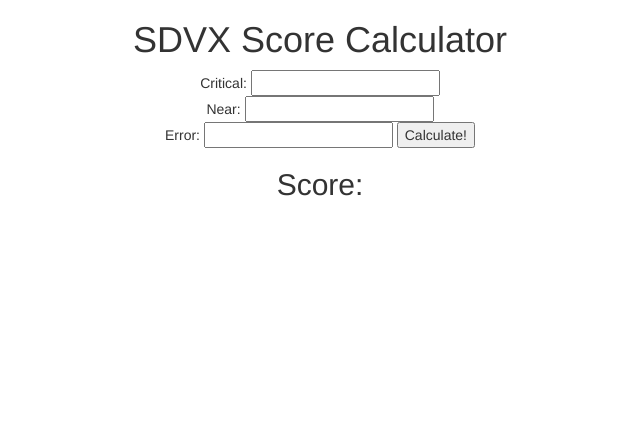
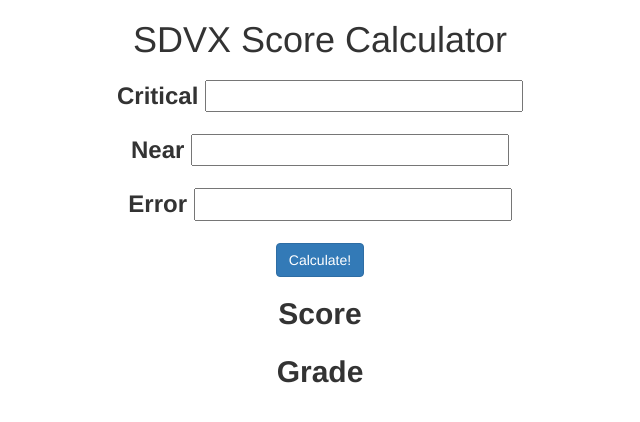
Before and after one commit to brenbread/SDVX-Score-Calculator, a plain HTML site: page index.html in a window 1280 px wide. Shown: the whole page, without its empty margins (320-960 px from the left). Drawn offline with nearby package versions, Linux system fonts and the light colour scheme.

Commit message:
Updated HTML and added grade to calculation
Grade info from here:

http://bemaniwiki.com/index.php?SOUND%20VOLTEX%20IV%20HEAVENLY%20HAVEN#h57277c2

```diff
--- a/calc.js
+++ b/calc.js
@@ -16,5 +16,40 @@ function scoreCalc() {
   else {
     totScore = (criticalVal*critical)+(nearVal*near);
   }
+  var grade ="";
+  if(totScore>=9900000) {
+    grade="S";
+  }
+  else if(totScore>=9800000) {
+    grade="AAA+";
+  }
+  else if(totScore>=9700000) {
+    grade="AAA";
+  }
+  else if(totScore>=9500000) {
+    grade="AA+";
+  }
+  else if(totScore>=9300000) {
+    grade = "AA";
+  }
+  else if(totScore>=9000000) {
+    grade="A+";
+  }
+  else if(totScore>=8700000) {
+    grade = "A";
+  }
+  else if(totScore>=7500000) {
+    grade = "B";
+  }
+  else if (totScore>=6500000) {
+    grade = "C";
+  }
+  else if (totScore<6500000 && totScore>0) {
+    grade="D";
+  }
+  else if (totScore==0){
+    grade="Did you even play?";
+  }
   document.getElementById("score").innerHTML = Math.floor(totScore);
+  document.getElementById("grade").innerHTML = grade;
 }
--- a/index.html
+++ b/index.html
@@ -1,18 +1,31 @@
+<title>SDVX Score Calculator</title>
 <head>
 <link rel="stylesheet" href="https://maxcdn.bootstrapcdn.com/bootstrap/3.3.7/css/bootstrap.min.css" integrity="sha384-BVYiiSIFeK1dGmJRAkycuHAHRg32OmUcww7on3RYdg4Va+PmSTsz/K68vbdEjh4u" crossorigin="anonymous">
 <script src="https://maxcdn.bootstrapcdn.com/bootstrap/3.3.7/js/bootstrap.min.js" integrity="sha384-Tc5IQib027qvyjSMfHjOMaLkfuWVxZxUPnCJA7l2mCWNIpG9mGCD8wGNIcPD7Txa" crossorigin="anonymous"></script>
-
+<script src="calc.js"></script>
 </head>
 <body>
 <center><h1>SDVX Score Calculator</h1>
   <form>
-    Critical: <input type="number" id="critical" /> <br>
-    Near: <input type="number" id="near" /> </br>
-    Error: <input type="number" id="error" />
-    <input type="button" onclick="scoreCalc()" value="Calculate!">
+    <div class="form-group">
+      <h3>
+        <label for="critical">Critical</label>
+        <input type="number" id="critical" /> <br>
+      </h3>
+      <h3>
+        <label for="near">Near</label>
+        <input type="number" id="near" /> </br>
+      </h3>
+      <h3>
+        <label for="error">Error</label>
+        <input type="number" id="error" />
+      </h3>
+      <h2><input type="button" class="btn btn-primary" onclick="scoreCalc()" value="Calculate!"></h2>
+    </div>
   </form>
 
-  <h2>Score: <p id="score"></p></2>
-    <script src="calc.js"></script>
+  <h2><label for="score">Score</label> <div id="score"></div></h2>
+  <h2><label for="grade">Grade</label> <div id="grade"></div></h2>
+
 </center>
 </body>
```
